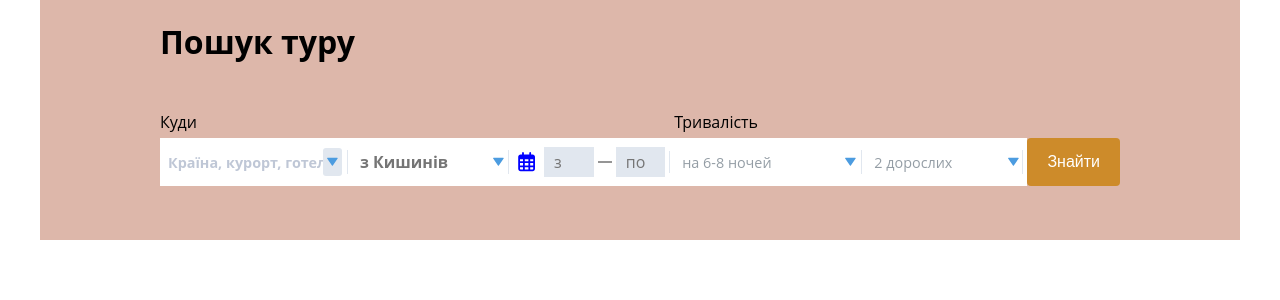
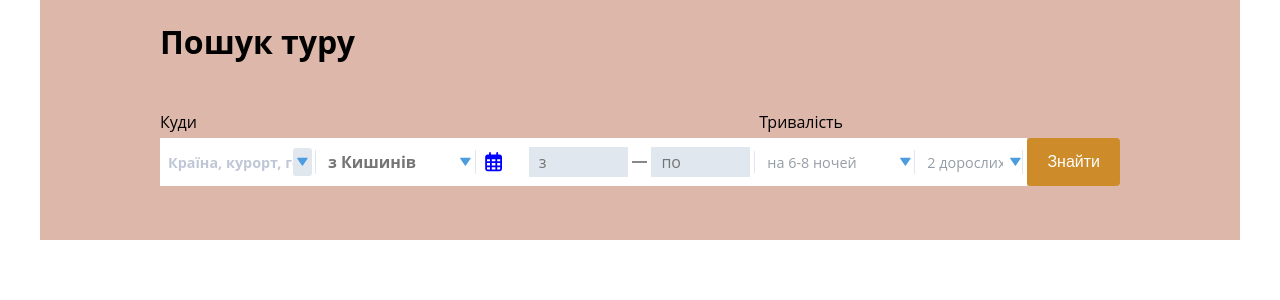
Before and after one commit to InnaTymoshenko/multiselect_form, a React (Create React App) app: page / in a window 1280 px wide. Shown: the top 300 px of the page. Built offline with nearby package versions, Linux system fonts and the light colour scheme.

Commit message:
minor fixed

```diff
--- a/src/components/Loader.jsx
+++ b/src/components/Loader.jsx
@@ -1,4 +1,5 @@
 import React from 'react'
+
 import styles from './commonForm.module.css'
 
 const Loader = () => {
--- a/src/components/airSelect/airSelect.module.css
+++ b/src/components/airSelect/airSelect.module.css
@@ -1,13 +1,10 @@
 .wrapperDiv {
-	width: 12rem;
+	min-width: 10rem;
+	max-width: 100%;
+	box-sizing: border-box;
 	height: 3rem;
 	position: relative;
 }
-
-/* .searchAir {
-	font-family: 'Open Sans', sans-serif;
-	font-size: medium;
-} */
 
 @media screen and (max-width: 1024px) {
 	.wrapperDiv {
@@ -46,6 +43,14 @@
 
 .formField {
 	display: flex;
+	box-sizing: border-box;
+	overflow: hidden;
+}
+
+@media screen and (max-width: 1024px) {
+	.formField {
+		border-radius: 5px;
+	}
 }
 
 .formFieldModal {
--- a/src/components/commonForm.module.css
+++ b/src/components/commonForm.module.css
@@ -33,11 +33,18 @@
 	justify-content: space-between;
 }
 
+.commonTitle {
+	margin-block-end: 3rem;
+}
+
 .wrapperDiv {
 	display: flex;
 	flex-direction: column;
 	gap: 5px;
 	width: 48%;
+	min-width: 10rem;
+	max-width: 100%;
+	box-sizing: border-box;
 }
 
 .formField {
@@ -47,6 +54,14 @@
 	background-color: white;
 	padding-inline: 0.25rem;
 	padding-block: 0.75rem;
+	box-sizing: border-box;
+	overflow: hidden;
+}
+
+@media screen and (max-width: 1024px) {
+	.formField {
+		border-radius: 5px;
+	}
 }
 
 .searchAir,
--- a/src/components/countrySelect/CountrySelect.jsx
+++ b/src/components/countrySelect/CountrySelect.jsx
@@ -34,7 +34,8 @@ function CountrySelect() {
 		addedResort,
 		addSelectedCountry,
 		setCountries,
-		setInitialCities
+		setInitialCities,
+		selectedCountry
 	} = useResortsStore()
 	const isMobileResortsShow = useMediaQuery('(max-width: 768px)')
 	const resortRef = useRef(null)
@@ -79,6 +80,9 @@ function CountrySelect() {
 			setModalList(true)
 		} else {
 			setIsOpen(!isOpen)
+		}
+		if (selectedCountry === null || selectedCountry === '') {
+			setPlaceholder('Країна, курорт, готель')
 		}
 		setSelectAll(true)
 	}
--- a/src/components/countrySelect/countrySelect.module.css
+++ b/src/components/countrySelect/countrySelect.module.css
@@ -1,12 +1,9 @@
 .wrapperDiv {
-	width: 12rem;
+	min-width: 10rem;
+	max-width: 100%;
+	box-sizing: border-box;
 	height: 3rem;
 }
-
-/* .searchPlace {
-	font-family: 'Open Sans', sans-serif;
-	font-size: medium;
-} */
 
 @media screen and (max-width: 1024px) {
 	.wrapperDiv {
@@ -36,6 +33,13 @@
 
 .formField {
 	display: flex;
+	box-sizing: border-box;
+}
+
+@media screen and (max-width: 1024px) {
+	.formField {
+		border-radius: 5px;
+	}
 }
 
 .formFieldModal {
@@ -128,7 +132,7 @@
 }
 
 .formList {
-	width: 450px;
+	width: 28rem;
 	height: 300px;
 	display: block;
 	position: relative;
--- a/src/components/dateSelect/dataSelect.module.css
+++ b/src/components/dateSelect/dataSelect.module.css
@@ -1,5 +1,7 @@
 .wrapperDiv {
-	width: 12rem;
+	min-width: 10rem;
+	max-width: 100%;
+	box-sizing: border-box;
 	height: 3rem;
 }
 
@@ -31,6 +33,14 @@
 
 .formField {
 	display: flex;
+	box-sizing: border-box;
+	overflow: hidden;
+}
+
+@media screen and (max-width: 1024px) {
+	.formField {
+		border-radius: 5px;
+	}
 }
 
 .formFieldModal {
@@ -98,7 +108,6 @@
 	cursor: pointer;
 	font-family: 'Open Sans', sans-serif;
 	font-size: medium;
-	/* font-size: 0.8em; */
 }
 
 .blockDateInput {
@@ -144,6 +153,7 @@
 	width: 100%;
 	height: 4rem;
 	background-color: #f5f5f5;
+	border: 1px solid #dcdcdc;
 	color: rgb(109 128 143);
 	padding: 0.25em;
 	text-align: center;
--- a/src/components/durationSelect/TourDurationItems.jsx
+++ b/src/components/durationSelect/TourDurationItems.jsx
@@ -15,7 +15,6 @@ const TourDurationItems = ({ chooseDuration }) => {
 				{tourDuration.map((d, index) => {
 					const isDisabled =
 						!localStorage.getItem('selectedResort') || !JSON.parse(localStorage.getItem('selectedResort')).country
-
 					return (
 						<li
 							key={`nights-${d.nights}-days-${d.days}`}
--- a/src/components/durationSelect/durationSelect.module.css
+++ b/src/components/durationSelect/durationSelect.module.css
@@ -1,7 +1,9 @@
 .wrapperDiv {
-	width: 12rem;
+	min-width: 10rem;
+	max-width: 100%;
 	height: 3rem;
 	position: relative;
+	box-sizing: border-box;
 }
 
 @media screen and (max-width: 1024px) {
@@ -41,6 +43,13 @@
 
 .formField {
 	display: flex;
+	box-sizing: border-box;
+}
+
+@media screen and (max-width: 1024px) {
+	.formField {
+		border-radius: 5px;
+	}
 }
 
 .formFieldModal {
@@ -130,7 +139,6 @@
 	color: rgb(87 101 113);
 	font-family: 'Open Sans', sans-serif;
 	font-size: medium;
-	/* font-weight: bolder; */
 }
 
 @media screen and (min-width: 1024px) {
```
